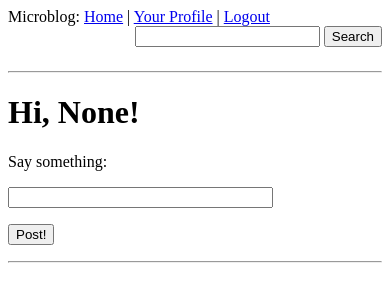
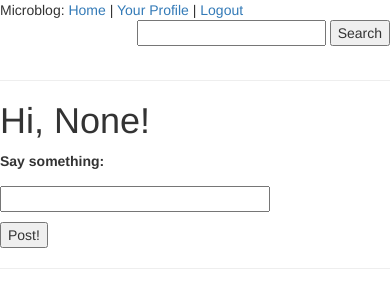
Before and after one commit to jackmaney/flask-tutorial, a Flask app: page / in a window 390 px wide. Shown: the top 308 px of the page. Run offline with Flask 2, Linux system fonts and the light colour scheme; a user stored in the database is signed in; data comes from the database, SQL or seed files in the repository; data that the repository does not hold is empty; parts of the project's set-up code (start-up, migrations or seed data) failed here and were passed over; some libraries are stand-ins or nearby versions.

Commit message:
Added Bootstrap. Also, optimized for mobile. :)

```diff
--- a/app/templates/base.html
+++ b/app/templates/base.html
@@ -6,6 +6,10 @@
         <title>microblog</title>
         {% endif %}
         <link rel="stylesheet" href="/static/css/main.css" media="screen" charset="utf-8">
+        <link href="//maxcdn.bootstrapcdn.com/bootstrap/3.2.0/css/bootstrap.min.css" rel="stylesheet">
+        <script src="http://code.jquery.com/jquery-latest.min.js"></script>
+        <script src="//maxcdn.bootstrapcdn.com/bootstrap/3.2.0/js/bootstrap.min.js"></script>
+        <meta name="viewport" content="width=device-width, initial-scale=1.0">
     </head>
     <body>
         <div class="left">
```
